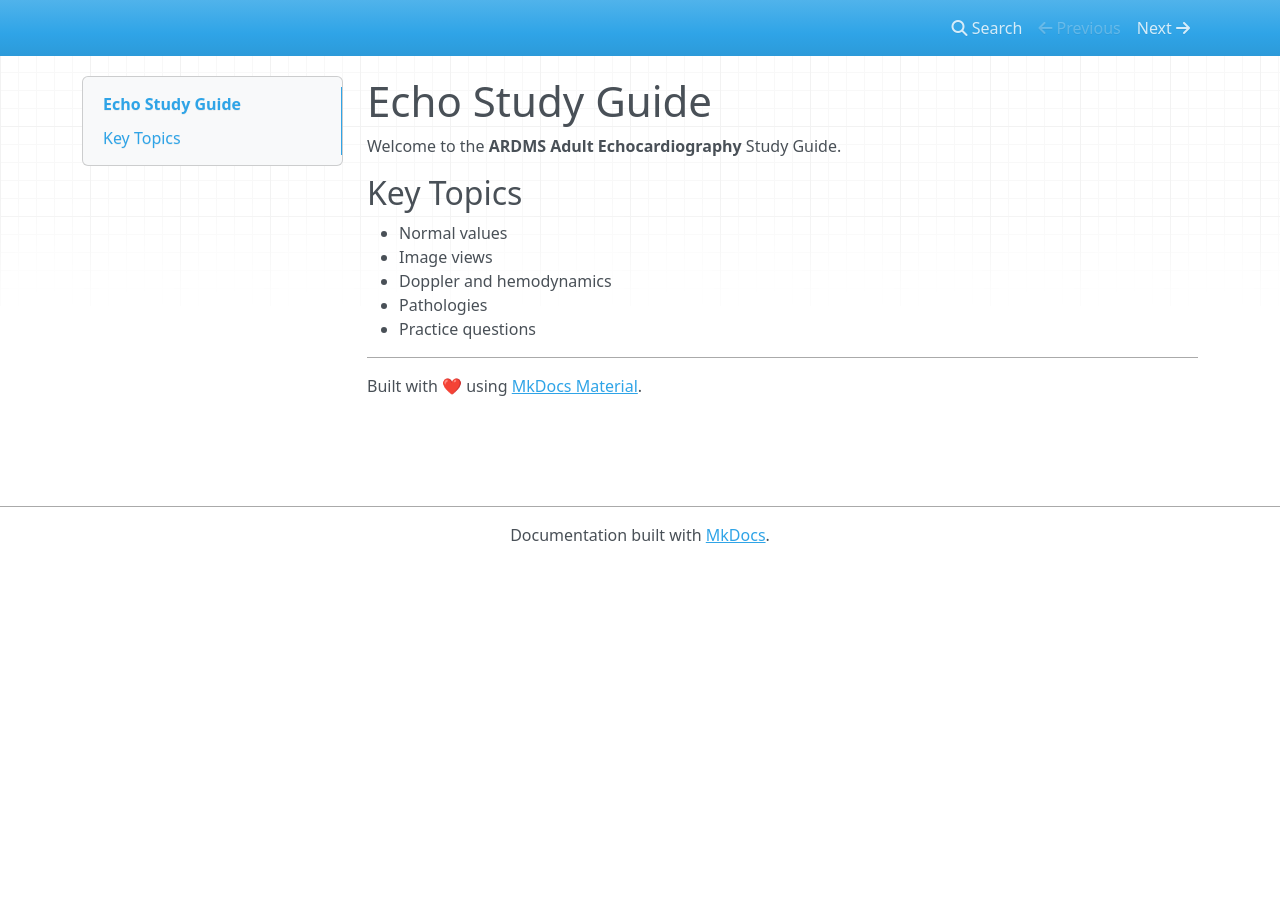
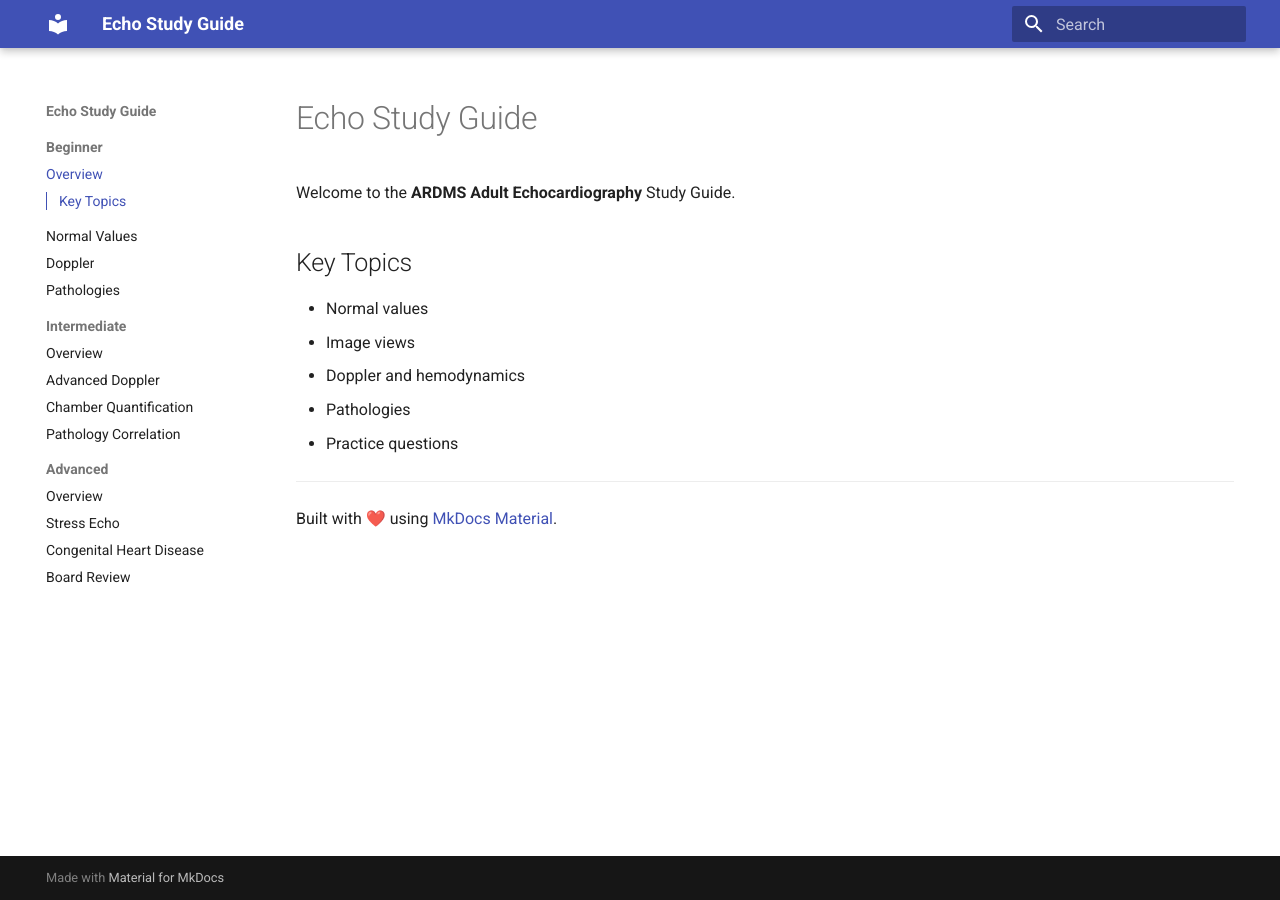
Before and after one commit to webworks1/echo-study-guide, an MkDocs documentation site: the page built from docs/beginner/index.md, in a window 1280 px wide. Built offline with MkDocs 1.6.1 and Material for MkDocs 9.7.7, drawn with Linux system fonts in a browser that asks for light colours; nearby versions of some CDN libraries.

Commit message:
Update mkdocs.yml

```diff
--- a/mkdocs.yml
+++ b/mkdocs.yml
@@ -1,6 +1,30 @@
+site_name: Echo Study Guide
+site_description: "Comprehensive ARDMS Adult Echocardiography Study Guide"
+site_url: https://YOURUSERNAME.github.io/echo-study-guide/
+theme:
+  name: material
+  features:
+    - navigation.sections
+    - navigation.instant
+    - navigation.expand
+    - content.code.copy
+    - toc.integrate
+
 nav:
   - Beginner:
-      - Home: beginner/index.md
+      - Overview: beginner/index.md
       - Normal Values: beginner/normal-values.md
       - Doppler: beginner/doppler.md
       - Pathologies: beginner/pathologies.md
+
+  - Intermediate:
+      - Overview: intermediate/index.md
+      - Advanced Doppler: intermediate/advanced-doppler.md
+      - Chamber Quantification: intermediate/chamber-quantification.md
+      - Pathology Correlation: intermediate/pathology-correlation.md
+
+  - Advanced:
+      - Overview: advanced/index.md
+      - Stress Echo: advanced/stress-echo.md
+      - Congenital Heart Disease: advanced/congenital.md
+      - Board Review: advanced/board-review.md
```
